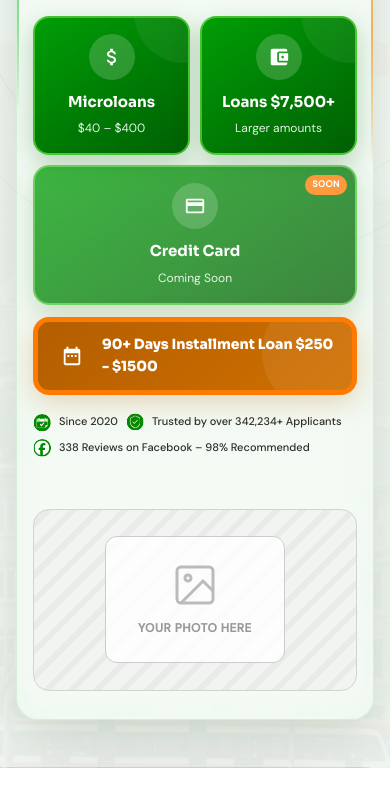
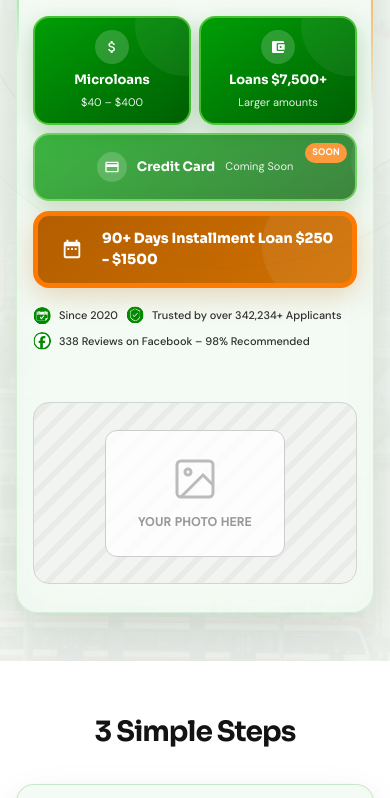
Before and after one commit to AEJAKV/GOLOANS-NEWEST-FINAL-WEBSITE, a website: page index.html in a window 390 px wide. Shown: the part 342-1140 px from the top of the page. Drawn offline with Linux system fonts and the light colour scheme.

Commit message:
Refactor product row styles for improved layout and responsiveness

```diff
--- a/style.css
+++ b/style.css
@@ -1519,8 +1519,14 @@ footer { background: var(--navy); color: #fff; }
   }
   .hero-container { padding: 24px 16px 28px; border-radius: 22px; }
   .section { padding: 56px 16px; }
-  .product-row { grid-template-columns: 1fr 1fr; gap: 10px; margin-bottom: 12px; }
-  .product-row .product-card:last-child { grid-column: 1 / -1; }
+  .product-row { grid-template-columns: 1fr 1fr; gap: 8px; margin-bottom: 10px; }
+  .product-row .product-card { min-height: 76px; padding: 12px 8px; gap: 4px; }
+  .product-row .product-card .product-icon { width: 34px; height: 34px; margin-bottom: 2px; }
+  .product-row .product-card .product-icon svg { width: 16px; height: 16px; }
+  .product-row .product-card strong { font-size: 13px; }
+  .product-row .product-card span { font-size: 11px; }
+  .product-row .product-card:last-child { grid-column: 1 / -1; min-height: 68px; flex-direction: row; justify-content: center; gap: 10px; padding: 10px 16px; }
+  .product-row .product-card:last-child .product-icon { margin-bottom: 0; width: 30px; height: 30px; }
   .trust-row { flex-wrap: wrap; white-space: normal; gap: 8px; }
   .trust-item { white-space: normal; gap: 8px; font-size: 11px; }
   .trust-check { width: 18px; height: 18px; }
```
